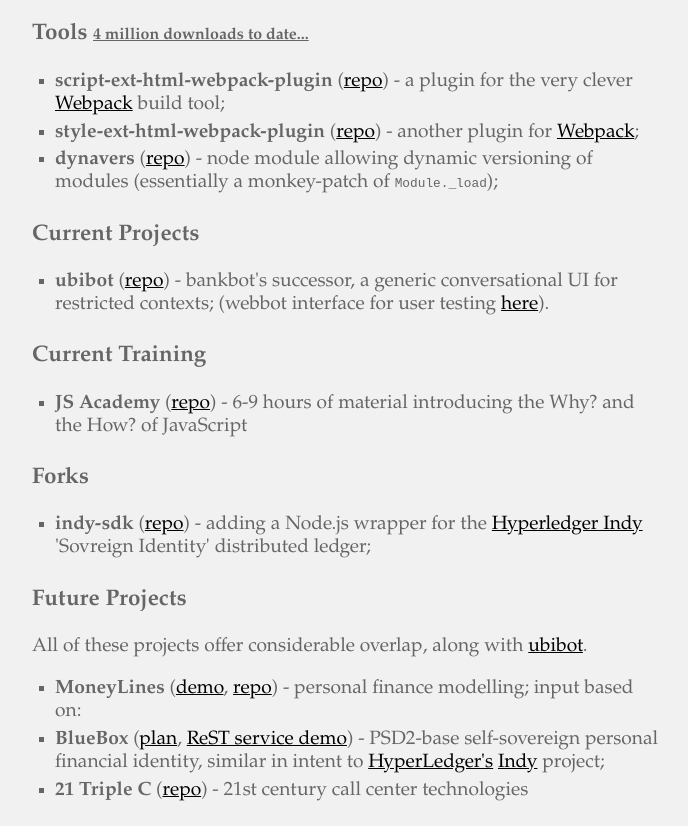
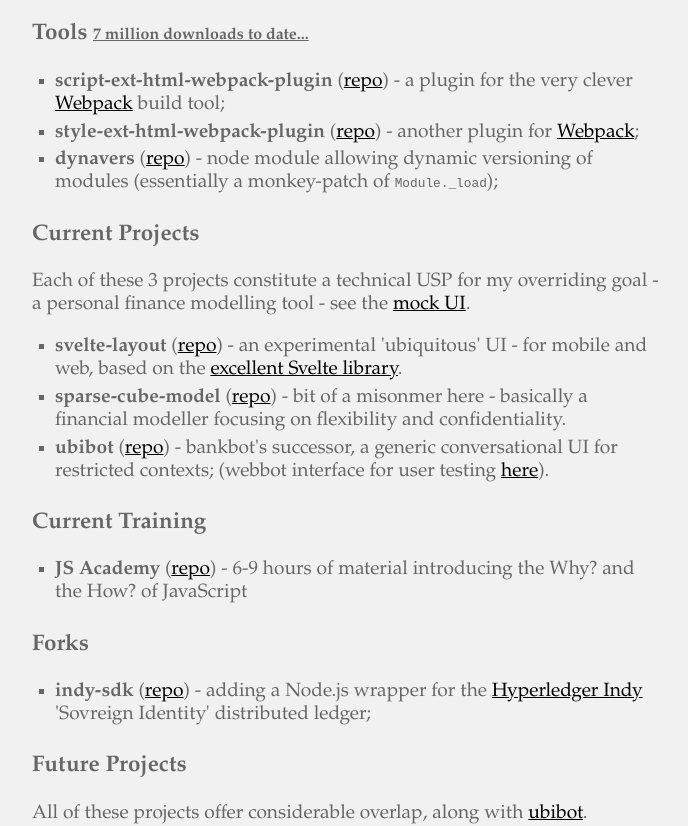
Before and after one commit to numical/numical-website, a plain HTML site: page oss.html in a window 1280 px wide. Shown: the part 132-958 px from the top of the page, without its empty margins (292-980 px from the left). Drawn offline with Linux system fonts and the light colour scheme; a web font is replaced by a local one.

Commit message:
update oss and dates

```diff
--- a/oss.html
+++ b/oss.html
@@ -33,7 +33,7 @@
   <main role="main">
     <section>
     <h3>Tools
-      <a href="http://npm-stats.com/numical">4 million downloads to date...</a></h3>
+      <a href="http://npm-stats.com/numical">7 million downloads to date...</a></h3>
     <ul>
       <li>
         <strong>script-ext-html-webpack-plugin</strong> (<a href="https://github.com/numical/script-ext-html-webpack-plugin">repo</a>) - a plugin for the very clever <a href="https://webpack.github.io/">Webpack</a> build tool;
@@ -46,9 +46,14 @@
       </li>
     </ul>
     </section>
-    <section>
+    <section id="current">
       <h3>Current Projects</h3>
+      <p>Each of these 3 projects constitute a technical USP for my overriding goal - a personal finance modelling tool - see the <a href="https://svelte-layout.now.sh/">mock UI</a>.</p>
       <ul>
+        <li><strong>svelte-layout</strong> (<a href="https://github.com/numical/svelte-layout">repo</a>) - an experimental 'ubiquitous' UI - for mobile and web, based on the <a href="https://svelte.dev/">excellent Svelte library</a>.
+        </li>
+        <li><strong>sparse-cube-model</strong> (<a href="https://github.com/numical/sparse-cube-model">repo</a>) - bit of a misonmer here - basically a financial modeller focusing on flexibility and confidentiality.
+        </li>
         <li><strong>ubibot</strong> (<a href="https://github.com/numical/ubibot">repo</a>) - bankbot's successor, a generic conversational UI for restricted contexts; (webbot interface for user testing <a href="./webbot/index.html">here</a>).
         </li>
       </ul>
@@ -72,7 +77,7 @@
       <h3>Future Projects</h3>
       <p>All of these projects offer considerable overlap, along with <a href="https://github.com/numical/ubibot">ubibot</a>.</p>
       <ul>
-        <li><strong>MoneyLines</strong> (<a href="./lines/app.html">demo</a>, <a href="https://github.com/numical/lines">repo</a>) - personal finance modelling; input based on:
+        <li><strong>MoneyLines</strong> (<a href="./lines/app.html">demo</a>, <a href="https://github.com/numical/lines">repo</a>) - precursor to my <a href="#current">current financial modelling projects</a>.
         </li>
         <li><strong>BlueBox</strong> (<a href="./lines/plan.html">plan</a>, <a href="./lines/rest-demo.html">ReST service demo</a>) - PSD2-base self-sovereign personal financial identity, similar in intent to <a href="https://www.hyperledger.org/">HyperLedger's</a> <a href="https://www.hyperledger.org/projects/hyperledger-indy">Indy</a> project;
         </li>
@@ -106,7 +111,7 @@
     </section>
   </main>
   <footer role="contentinfo">
-    Copyright &copy;<time datetime="2019">2019</time> Mike Evans, All rights reserved
+    Copyright &copy;<time datetime="2020">2020</time> Mike Evans, All rights reserved
   </footer>
 </body>
 
```
Also changed, not shown: cv.html (+1 -1 lines), index.html (+1 -1 lines).
